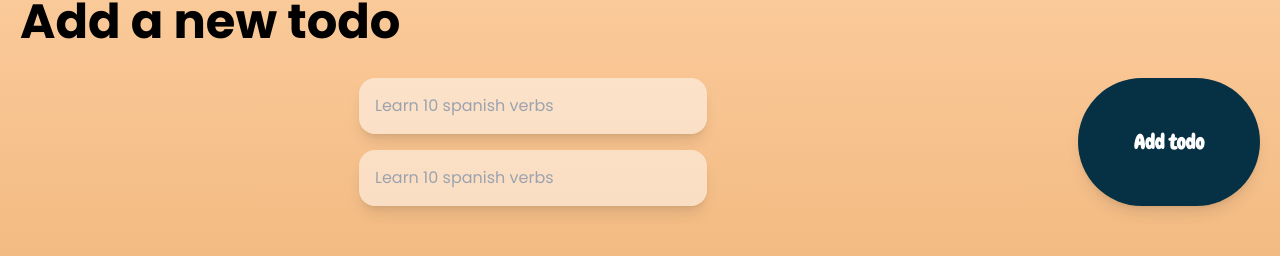
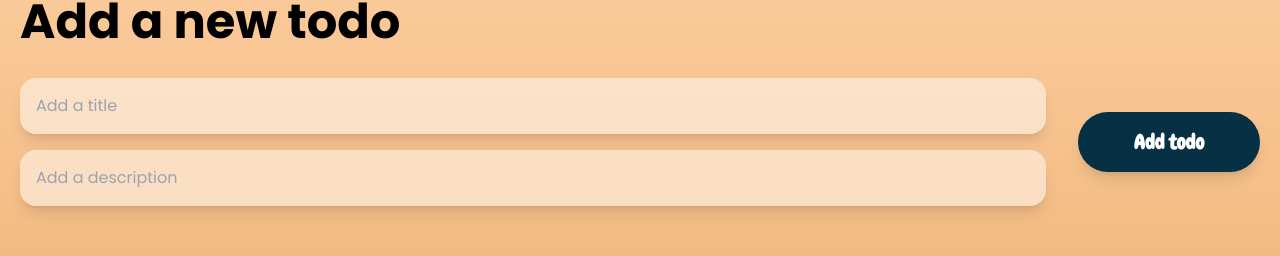
Before and after one commit to MogliCodes/motodo.app, a Nuxt app: page / in a window 1280 px wide. Shown: the part 146-402 px from the top of the page. Built offline with nearby package versions, Linux system fonts and the light colour scheme; no server answers; the database is empty.

Commit message:
feat(BaseInput): add placeholder prop

```diff
--- a/components/TheHeader.vue
+++ b/components/TheHeader.vue
@@ -1,16 +1,18 @@
 <template>
   <header class="py-2">
     <div class="mx auto container flex justify-between">
-            <h1 class="font-bold">motodo.app</h1>
+      <h1 class="font-bold">
+        <nuxt-link to="/">motodo.app</nuxt-link>
+      </h1>
       <div class="flex gap-4">
-              <BaseButton v-if="!user" is-small text="Login" />
-              <BaseButton v-else is-small text="Logout" @click="client.auth.signOut()" />
+        <BaseButton v-if="!user" is-small text="Login"/>
+        <BaseButton v-else is-small text="Logout" @click="client.auth.signOut()"/>
       </div>
     </div>
   </header>
 </template>
 
-<script setup lang="ts">
+<script lang="ts" setup>
 const user = useSupabaseUser();
 const client = useSupabaseAuthClient();
 </script>
--- a/components/base/BaseInput.vue
+++ b/components/base/BaseInput.vue
@@ -1,12 +1,17 @@
 <template>
-  <div>
-    <input :value="modelValue" class="block w-full rounded-2xl bg-white bg-opacity-50 p-4 shadow-lg outline-mc-blue"
-           placeholder="Learn 10 spanish verbs" type="text"
+  <div class="w-full">
+    <input :placeholder="props.placeholder" :value="modelValue"
+           class="block w-full rounded-2xl bg-white bg-opacity-50 p-4 shadow-lg outline-mc-blue" type="text"
            @input="$emit('update:modelValue', $event.target.value)">
   </div>
 </template>
 
 <script lang="ts" setup>
-defineProps(['modelValue'])
+
+const props = defineProps<{
+  placeholder: string
+  modelValue: string
+}>()
+
 defineEmits(['update:modelValue'])
 </script>
--- a/components/todos/TodoCreatePanel.vue
+++ b/components/todos/TodoCreatePanel.vue
@@ -1,7 +1,7 @@
 <template>
   <section>
     <BaseHeadline text="Add a new todo"/>
-    <div class="mb-24 flex gap-8">
+    <div class="mb-24 flex items-center gap-8">
       <div class="flex w-full flex-col items-center justify-center gap-4">
         <BaseInput :model-value="todoTitle" placeholder="Add a title"
                    @update:modelValue="newValue => todoTitle = newValue"/>
```
Lines whose indentation alone changed are shown as unchanged.
